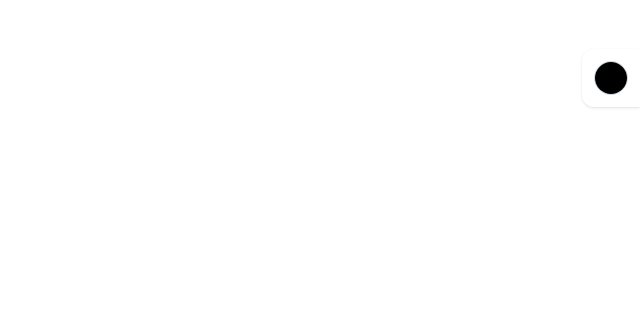
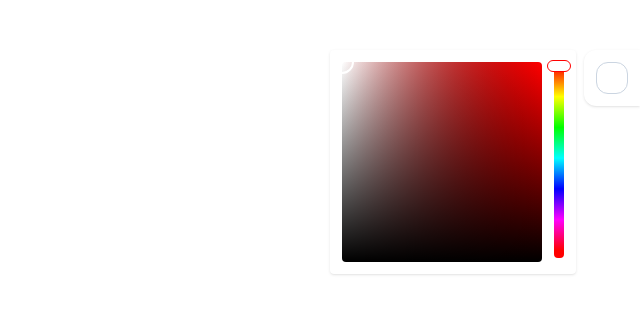
Before and after one commit to BigChocoMonster/whiteboarding, a React (Create React App) app: page / in a window 1280 px wide. Shown: the part 322-636 px from the top of the page, without its empty margins (640-1280 px from the left). Built offline with nearby package versions, Linux system fonts and the light colour scheme.

Commit message:
handmade color picker baby!

```diff
--- a/src/App.tsx
+++ b/src/App.tsx
@@ -1,9 +1,144 @@
-import { MouseEvent, useCallback, useEffect, useRef, useState } from "react";
+import {
+  MouseEvent,
+  useCallback,
+  useEffect,
+  useMemo,
+  useRef,
+  useState,
+} from "react";
 
 let cursorPosition: { x: number; y: number };
 
 function App() {
-  const [selectedColor, setSelectedColor] = useState<string>("#000000");
+  const [selectedColor, setSelectedColor] = useState<{
+    hue: number;
+    saturation: number;
+    lightness: number;
+  }>({ hue: 0, saturation: 100, lightness: 50 });
+
+  // creating the hue canvas on the right
+  useEffect(() => {
+    const hueCanvas = document.getElementById("hue") as HTMLCanvasElement;
+    const context = hueCanvas.getContext("2d");
+
+    if (context) {
+      const gradient = context.createLinearGradient(0, 0, 0, hueCanvas.height);
+
+      for (let i = 0; i <= 24; i++) {
+        gradient.addColorStop((1 / 25) * i, `hsl(${15 * i}, 100%, 50%)`);
+      }
+
+      context.fillStyle = gradient;
+      context.fillRect(0, 0, hueCanvas.width, hueCanvas.height);
+    }
+  }, []);
+
+  // creating the spectrum canvas on the left for the selected hue
+  useEffect(() => {
+    const spectrumCanvas = document.getElementById(
+      "spectrum"
+    ) as HTMLCanvasElement;
+    const context = spectrumCanvas.getContext("2d");
+
+    if (context) {
+      context.fillStyle = `hsl(${selectedColor.hue}, 100%, 50%)`;
+      context.fillRect(0, 0, spectrumCanvas.width, spectrumCanvas.height);
+
+      const whiteGradient = context.createLinearGradient(
+        0,
+        0,
+        spectrumCanvas.width,
+        0
+      );
+      whiteGradient.addColorStop(0, "white");
+      whiteGradient.addColorStop(1, "transparent");
+      context.fillStyle = whiteGradient;
+      context.fillRect(0, 0, spectrumCanvas.width, spectrumCanvas.height);
+
+      const blackGradient = context.createLinearGradient(
+        0,
+        0,
+        0,
+        spectrumCanvas.height
+      );
+      blackGradient.addColorStop(0, "transparent");
+      blackGradient.addColorStop(1, "black");
+      context.fillStyle = blackGradient;
+      context.fillRect(0, 0, spectrumCanvas.width, spectrumCanvas.height);
+    }
+  }, [selectedColor.hue]);
+
+  const setHue = useCallback(
+    (event: MouseEvent<HTMLCanvasElement>, isMouseMove: boolean) => {
+      const boundingRect = (
+        event.target as HTMLCanvasElement
+      ).getBoundingClientRect();
+      const clickedYCoordinate = event.clientY - boundingRect.top;
+
+      const cursor = document.getElementById("hue-cursor");
+
+      if (cursor && (isMouseMove ? event.buttons === 1 : true)) {
+        cursor.style.top = `${clickedYCoordinate}px`;
+
+        setSelectedColor((currentColor) => ({
+          ...currentColor,
+          hue: (clickedYCoordinate / boundingRect.height) * 360,
+        }));
+      }
+    },
+    [setSelectedColor]
+  );
+
+  const setSaturationAndLightness = useCallback(
+    (event: MouseEvent<HTMLCanvasElement>, isMouseMove: boolean) => {
+      const boundingRect = (
+        event.target as HTMLCanvasElement
+      ).getBoundingClientRect();
+      const clickedXCoordinate = event.clientX - boundingRect.left;
+      const clickedYCoordinate = event.clientY - boundingRect.top;
+
+      const cursor = document.getElementById("spectrum-cursor");
+      if (cursor && (isMouseMove ? event.buttons === 1 : true)) {
+        cursor.style.left = `${clickedXCoordinate}px`;
+        cursor.style.top = `${clickedYCoordinate}px`;
+
+        const xRatio = clickedXCoordinate / boundingRect.width;
+        const yRatio = clickedYCoordinate / boundingRect.height;
+
+        /**
+         * hsl is actually cylindrical in shape since the color range is not linear
+         * but a wheel.
+         * https://upload.wikimedia.org/wikipedia/commons/thumb/a/a0/Hsl-hsv_models.svg/1200px-Hsl-hsv_models.svg.png
+         * This image is a good representation of what hsv and hsl are. The way our
+         * palette gets rendered on the screen lets us know that we have drawn an hsv
+         * model. So now, since the closest we have is an hsl/hsla function in css,
+         * we have to convert our coordinates from hsv to hsl.
+         *
+         * The following are formulae I just picked up off of internet (aka stackoverflow of course)
+         */
+        const hsvValue = 1 - yRatio; // since value increases with less yCoord
+        const hsvSaturation = xRatio; // since saturation increases with more xCoord
+
+        const lightness = (hsvValue / 2) * (2 - hsvSaturation);
+
+        setSelectedColor((currentColor) => ({
+          ...currentColor,
+          saturation:
+            (hsvValue * hsvSaturation) / (1 - Math.abs(2 * lightness - 1)),
+          lightness,
+        }));
+      }
+    },
+    [setSelectedColor]
+  );
+
+  const colorHslString = useMemo(
+    () =>
+      `hsl(${selectedColor.hue}, ${Math.round(
+        selectedColor.saturation * 100
+      )}%, ${Math.round(selectedColor.lightness * 100)}%)`,
+    [selectedColor]
+  );
 
   const contextRef = useRef<CanvasRenderingContext2D>(null);
 
@@ -15,7 +150,7 @@ function App() {
       // @ts-ignore
       contextRef.current = context;
     }
-  }, [selectedColor]);
+  }, [colorHslString]);
 
   const saveCursorPosition = useCallback(
     (event: MouseEvent<HTMLCanvasElement>) => {
@@ -26,14 +161,14 @@ function App() {
 
   const draw = useCallback(
     (event: MouseEvent<HTMLCanvasElement>) => {
-      if (contextRef.current && event.buttons === 1) {
+      if (contextRef.current && event.buttons === 1 && cursorPosition) {
         contextRef.current.beginPath();
 
         contextRef.current.moveTo(cursorPosition.x, cursorPosition.y);
 
         contextRef.current.lineWidth = 1;
         contextRef.current.lineCap = "round";
-        contextRef.current.strokeStyle = selectedColor;
+        contextRef.current.strokeStyle = colorHslString;
 
         cursorPosition = { x: event.clientX, y: event.clientY };
 
@@ -42,27 +177,57 @@ function App() {
         contextRef.current.stroke();
       }
     },
-    [selectedColor]
+    [colorHslString]
   );
 
   return (
     <div>
-      <div className="fixed top-2/4 right-0 -translate-y-2/4 rounded-l-xl shadow p-3">
-        <div className="rounded-full overflow-hidden border border-slate-300">
-          <label
-            htmlFor="pen-color"
-            className="cursor-pointer h-8 w-8 block"
-            style={{ backgroundColor: selectedColor }}
-          />
-          <input
-            id="pen-color"
-            type="color"
-            className="hidden"
-            value={selectedColor}
-            onChange={(event) => {
-              setSelectedColor(event.target.value);
-            }}
-          />
+      <div className="fixed top-2/4 right-0 -translate-y-2/4 rounded-l-xl shadow p-3 bg-white">
+        <div
+          className="rounded-xl border border-slate-300 cursor-pointer h-8 w-8"
+          style={{
+            backgroundColor: colorHslString,
+          }}
+        >
+          <div className="top-0 right-16 absolute rounded shadow p-3 bg-white flex items-center gap-3">
+            <div className="relative overflow-hidden">
+              <canvas
+                id="spectrum"
+                width={200}
+                height={200}
+                className="rounded"
+                onMouseMove={(event: MouseEvent<HTMLCanvasElement>) => {
+                  setSaturationAndLightness(event, true);
+                }}
+                onClick={(event: MouseEvent<HTMLCanvasElement>) => {
+                  setSaturationAndLightness(event, false);
+                }}
+              />
+              <div
+                id="spectrum-cursor"
+                className="w-6 h-6 absolute top-0 left-0 -translate-x-2/4 -translate-y-2/4 cursor-pointer rounded-full shadow-2xl border-2 border-white transition-all duration-[10ms]"
+              />
+            </div>
+            <div className="relative">
+              <canvas
+                id="hue"
+                width={10}
+                height={192}
+                className="rounded"
+                onMouseMove={(event: MouseEvent<HTMLCanvasElement>) => {
+                  setHue(event, true);
+                }}
+                onClick={(event: MouseEvent<HTMLCanvasElement>) => {
+                  setHue(event, false);
+                }}
+              />
+              <div
+                id="hue-cursor"
+                className="w-6 h-3 absolute top-0 left-2/4 -translate-x-2/4 -translate-y-2/4 cursor-pointer rounded-full bg-white border transition-all duration-[10ms]"
+                style={{ borderColor: `hsl(${selectedColor.hue}, 100%, 50%)` }}
+              />
+            </div>
+          </div>
         </div>
       </div>
       <canvas
```
